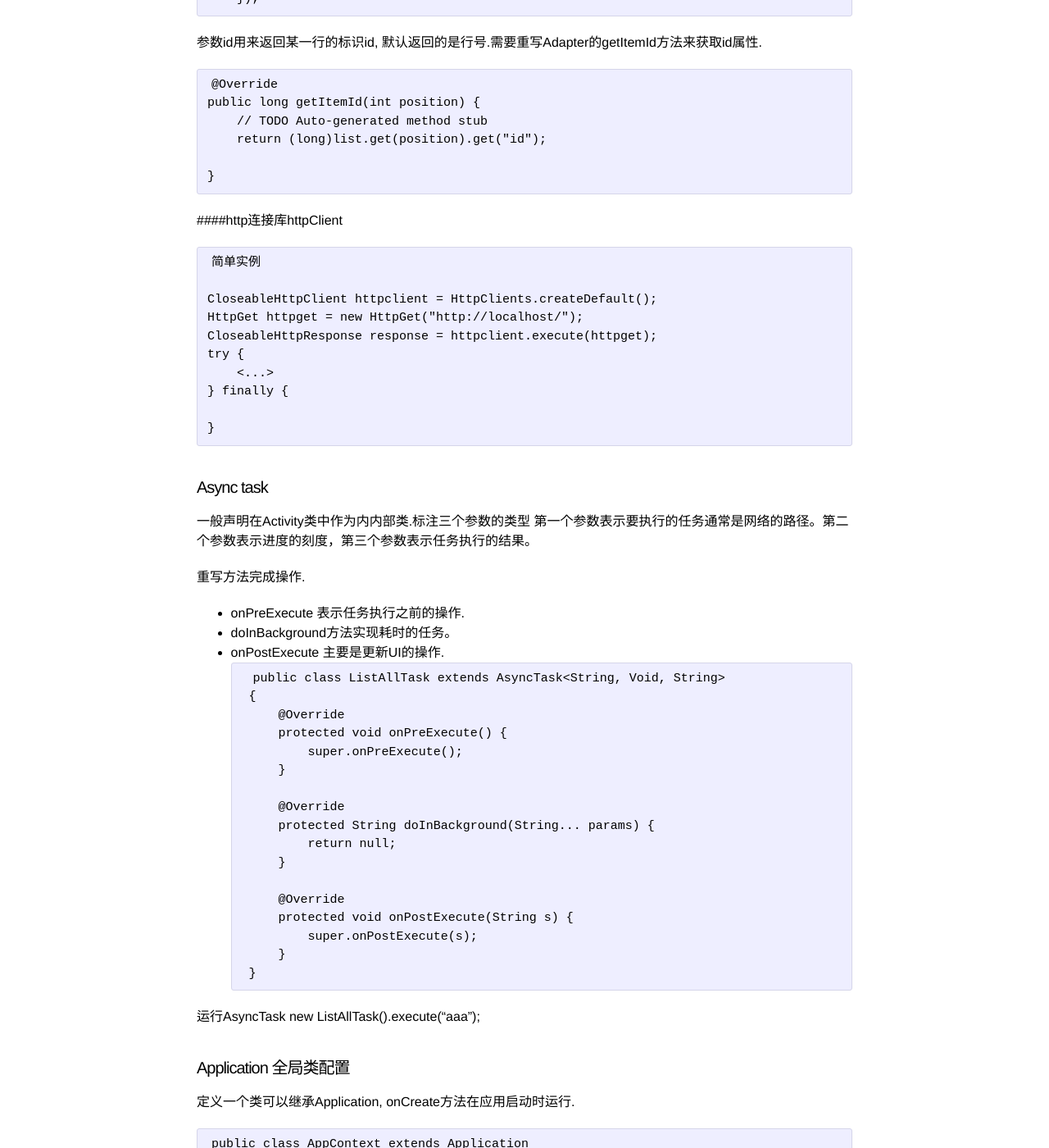
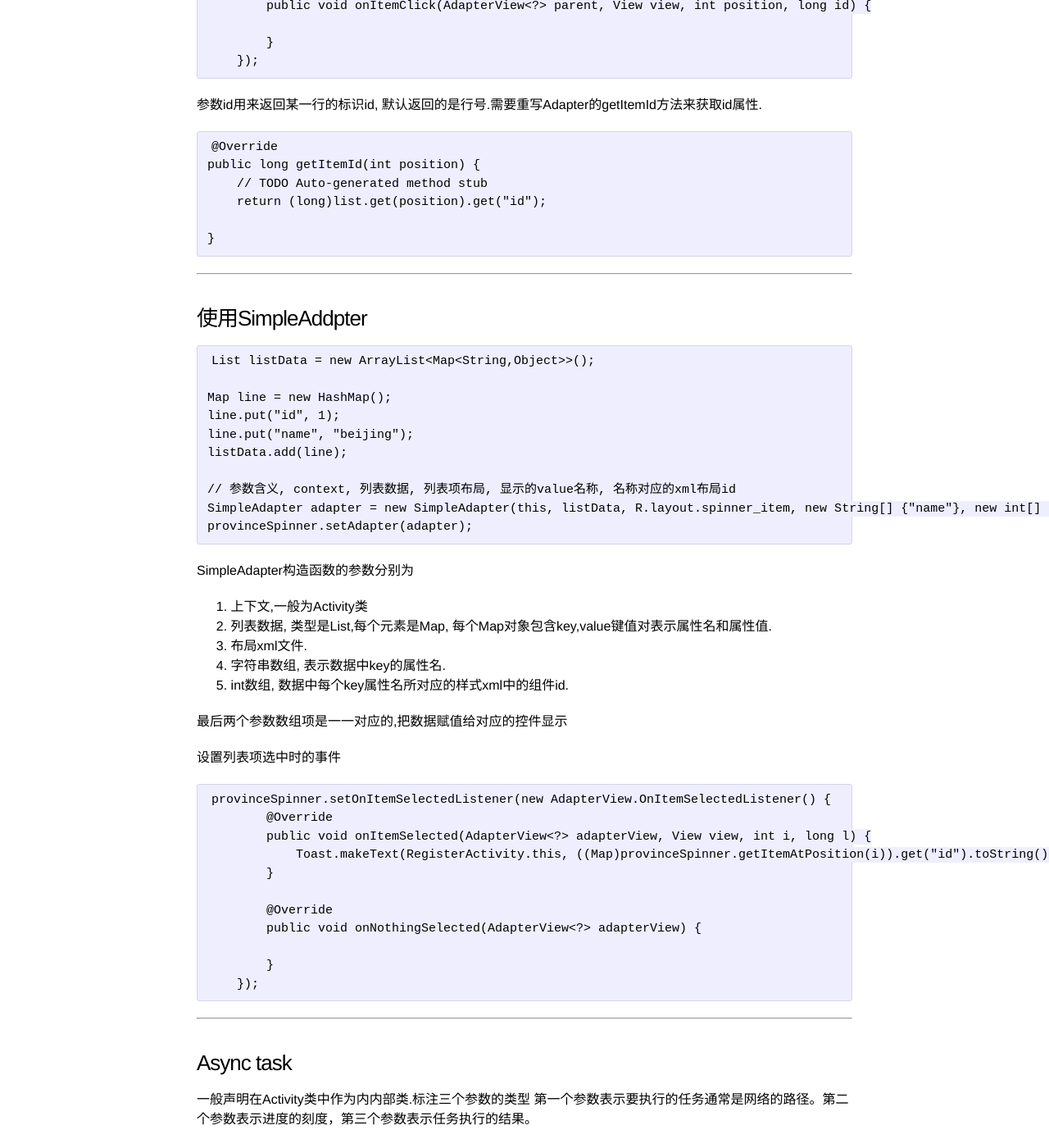
Before and after one commit to viator42/viator42.github.io, a Jekyll site: the page built from _posts/2014-4-4-android-note.markdown, in a window 1280 px wide and 1400 px high, scrolled down 9316 px. Shown: the whole window at 82% size. Built offline with Jekyll 4.4.1, drawn with Linux system fonts in a browser that asks for light colours; some of the changed text lies outside the part shown.

Commit message:
update note

```diff
--- a/_posts/2014-4-4-android-note.markdown
+++ b/_posts/2014-4-4-android-note.markdown
@@ -5,25 +5,25 @@ date:   2015-04-04
 categories: android
 ---
 
-#### 获取界面组件
+### 获取界面组件
 
 	<Button
 	android:id="@+id/btn1" />
 
 	Button btn1 = findViewById(R.id.btn1);
 
-#### Activity
+### Activity
 Activity全屏
 
     requestWindowFeature(Window.FEATURE_NO_TITLE);  //隐藏应用的ActionBar
     getWindow().setFlags(WindowManager.LayoutParams.FLAG_FULLSCREEN,
             WindowManager.LayoutParams.FLAG_FULLSCREEN);    //应用全屏,隐藏android的标题栏
 
-#### activity的生命周期
+### activity的生命周期
 
 ![Activity Lifescycle](http://android.okhelp.cz/wp-content/uploads/lifecycle-activity-android.png "Activity Lifescycle")
 
-#### activity启动模式
+### activity启动模式
 
 * standard 默认的启动模式,每次启动一个新的activity都创建一个新的实例到栈中.
 * singleTop 创建activity的时候如果栈顶已经是该活动,就直接使用不会重复创建.
@@ -34,7 +34,7 @@ Activity全屏
     <activity
     android:launchMode="singleTop"/>
 
-#### activity跳转(带参数)
+### activity跳转(带参数)
 
 	Intent intent = new Intent(activity.this, MainActivity.class);
     Bundle bundle = new Bundle();
@@ -46,7 +46,7 @@ Activity全屏
     Bundle bundle = this.getIntent().getExtras();
     String value = bundle.getString("key", "");
 
-#### 输出log日志
+### 输出log日志
 
 	import android.util.Log;
 	Log.v(“log title”, “value");
@@ -60,7 +60,7 @@ Activity全屏
 * Log.w();  警告信息,对应级别warning
 * Log.e();  错误信息,对应级别error
 
-#### SharedReference
+### SharedReference
 
 	//获取SharedPreferences实例     第一个参数是名称, 第二个是作用域
 	SharedPreferences ref = getSharedPreferences("user", Context.MODE_PRIVATE);
@@ -78,12 +78,10 @@ Activity全屏
 	//完成后提交修改
 	editor.commit();
 
-#### Fragment (Android4 以上)
+### Fragment (Android4 以上)
 
 Fragment生命周期
 ![Fragment Lifescycle](http://indy-world.net/wp-content/uploads/2014/08/fragment_lifecycle.png "Fragment Lifescycle")
-
-
 
 Fragment类定义
 HelloFragment.java
@@ -154,7 +152,7 @@ Activity.java 使用 Fragment
     transaction.replace(R.id.content, fragment );
     transaction.commit();
 
-#### fragment传递参数
+### fragment传递参数
 
 创建对象时使用bundle传递参数
 
@@ -194,6 +192,8 @@ Activity.java 使用 Fragment
     Fragment1 fragment1 = (Fragment1) manager.findFragmentById(R.id.content);
 
 获取到fragment实例之后就可以执行重新赋值的操作
+
+--------
 
 ### ListView
 
@@ -368,20 +368,48 @@ listView onClick事件设置
 
     }
 
-####http连接库httpClient
+--------
 
-	简单实例
+### 使用SimpleAddpter
 
-	CloseableHttpClient httpclient = HttpClients.createDefault();
-	HttpGet httpget = new HttpGet("http://localhost/");
-	CloseableHttpResponse response = httpclient.execute(httpget);
-	try {
-	    <...>
-	} finally {
+    List listData = new ArrayList<Map<String,Object>>();
 
-	}
+    Map line = new HashMap();
+    line.put("id", 1);
+    line.put("name", "beijing");
+    listData.add(line);
 
-#### Async task
+    // 参数含义, context, 列表数据, 列表项布局, 显示的value名称, 名称对应的xml布局id
+    SimpleAdapter adapter = new SimpleAdapter(this, listData, R.layout.spinner_item, new String[] {"name"}, new int[] {R.id.name});
+    provinceSpinner.setAdapter(adapter);
+
+SimpleAdapter构造函数的参数分别为
+
+1. 上下文,一般为Activity类
+2. 列表数据, 类型是List,每个元素是Map, 每个Map对象包含key,value键值对表示属性名和属性值.
+3. 布局xml文件.
+4. 字符串数组, 表示数据中key的属性名.
+5. int数组, 数据中每个key属性名所对应的样式xml中的组件id.
+
+最后两个参数数组项是一一对应的,把数据赋值给对应的控件显示
+
+设置列表项选中时的事件
+
+    provinceSpinner.setOnItemSelectedListener(new AdapterView.OnItemSelectedListener() {
+            @Override
+            public void onItemSelected(AdapterView<?> adapterView, View view, int i, long l) {
+                Toast.makeText(RegisterActivity.this, ((Map)provinceSpinner.getItemAtPosition(i)).get("id").toString(), Toast.LENGTH_SHORT).show();
+            }
+
+            @Override
+            public void onNothingSelected(AdapterView<?> adapterView) {
+
+            }
+        });
+
+--------
+
+### Async task
 
 一般声明在Activity类中作为内内部类.标注三个参数的类型
 第一个参数表示要执行的任务通常是网络的路径。第二个参数表示进度的刻度，第三个参数表示任务执行的结果。
@@ -391,7 +419,6 @@ listView onClick事件设置
 *  onPreExecute 表示任务执行之前的操作.
 *  doInBackground方法实现耗时的任务。
 *  onPostExecute 主要是更新UI的操作.
-
 
         public class ListAllTask extends AsyncTask<String, Void, String>
         {
@@ -414,7 +441,7 @@ listView onClick事件设置
 运行AsyncTask
 new ListAllTask().execute("aaa");
 
-#### Application 全局类配置
+### Application 全局类配置
 
 定义一个类可以继承Application, onCreate方法在应用启动时运行.
 
@@ -439,7 +466,7 @@ new ListAllTask().execute("aaa");
 
 	AppContext context =  (AppContext)activity.getApplication();
 
-#### Handler和Message
+### Handler和Message
 
 从网络上下载图片的示例.
 
@@ -556,7 +583,7 @@ Activity类中新建一个Handler类并重写handleMessage方法.
     message.what = IS_END;
     message.sendToTarget();
 
-#### Looper对象
+### Looper对象
 
 Activity中有一个默认的Looper对象,来处理子线程发送的消息.所以主线程接收子线程发送的消息就补需要定义looper
 如果子线程需要获取主线程发送的消息就必须定义Lopper.
@@ -594,7 +621,7 @@ Activity中有一个默认的Looper对象,来处理子线程发送的消息.所
         }
     }
 
-#### 查看SHA1签名
+### 查看SHA1签名
 
 (Mac OS)
 
@@ -602,7 +629,9 @@ Activity中有一个默认的Looper对象,来处理子线程发送的消息.所
 
 口令没有就直接enter
 
-#### Spinner选择器
+--------
+
+### Spinner选择器
 
 有dialog和dropdown两种显示方式.
 需要使用适配器来完成填充数据.
@@ -650,7 +679,7 @@ Spinner_item.xml布局文件
             android:gravity="center" />
     </LinearLayout>
 
-#### 自定义选项布局
+### 自定义选项布局
 
 /res/value下添加spinner_item.xml
 
@@ -711,7 +707,9 @@ SimpleAdapter构造函数的参数分别为
 
     mksdcard -l <label> <size> <file>
 
-#### 获取相册图片
+--------
+
+### 获取相册图片
 
 方式1, 直接返回图片数据.
 
@@ -809,7 +807,7 @@ SimpleAdapter构造函数的参数分别为
         super.onActivityResult(requestCode, resultCode, data);
     }
 
-#### 图片尺寸压缩
+### 图片尺寸压缩
 
     /**
      * 图片进行压缩处理,宽度固定,高度自动适配
@@ -852,7 +850,7 @@ SimpleAdapter构造函数的参数分别为
         }
     }
 
-#### 图片裁剪
+### 图片裁剪
 
     Intent intent = new Intent("com.android.camera.action.CROP");
     intent.setDataAndType(imageUri, "image/*");
@@ -885,7 +883,9 @@ SimpleAdapter构造函数的参数分别为
         }
     }
 
-#### GPS获取当前位置
+--------
+
+### GPS获取当前位置
 
 AndroidManifest.xml文件添加以下权限.
 
@@ -926,12 +926,16 @@ AndroidManifest.xml文件添加以下权限.
     LocationManager locationManager = (LocationManager)getSystemService(Context.LOCATION_SERVICE);
     locationManager.requestLocationUpdates(LocationManager.GPS_PROVIDER, 0, 0, (android.location.LocationListener) this);
 
-#### ImageView/ImageButton 设置缩放
+--------
+
+### ImageView/ImageButton 设置缩放
 
 设置自适应调整大小和最大宽度.
 
     itemBtn.setAdjustViewBounds(true);
     itemBtn.setMaxWidth(100);
+
+--------
 
 ### 根据权重设置控件宽度
 
@@ -939,6 +943,8 @@ AndroidManifest.xml文件添加以下权限.
 
     android:layout_width="0dp"
     android:layout_weight="1"
+
+--------
 
 ### AutoCompleteTextView的使用方法
 
@@ -960,6 +966,8 @@ activity中实现
     ArrayAdapter<String> searchEditAdapter=new ArrayAdapter<String>(this,
         android.R.layout.simple_dropdown_item_1line, context.searchList);
     searchEditText.setAdapter(searchEditAdapter);
+
+--------
 
 ### ASyncTask相关
 
@@ -989,6 +997,8 @@ ASyncTask的缺点: 后台线程只有一个,多个任务线性执行
 参考
 https://segmentfault.com/a/1190000002872278
 http://www.infoq.com/cn/articles/android-asynctask
+
+--------
 
 ### Android ToolBar使用
 
@@ -1060,3 +1070,5 @@ Toolbar中可以添加自定义控件
             return super.onOptionsItemSelected(item);
         }
     }
+
+--------
```
Also changed, not shown: other parts of _posts/2014-4-4-android-note.markdown (+2 -35 lines).
